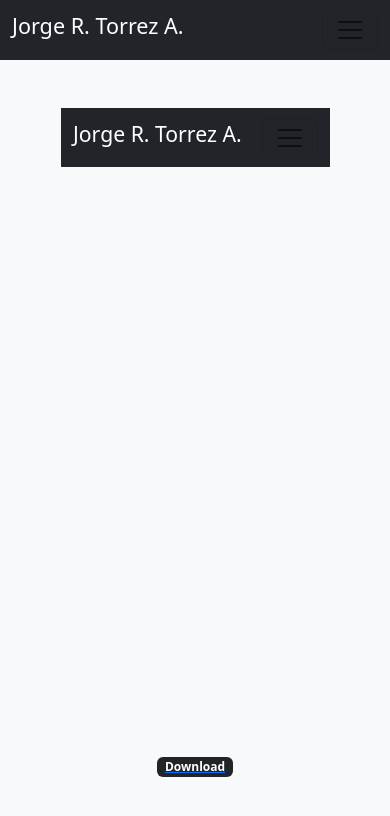
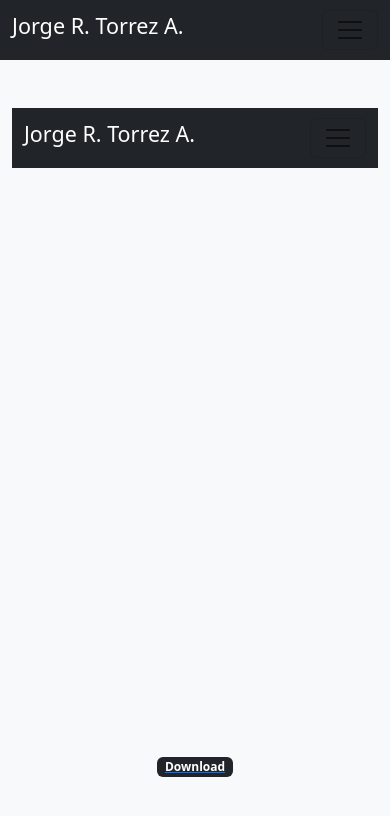
Before and after one commit to JrogeT/portfolio, a Vue app: page /cv in a window 390 px wide. Shown: the top 816 px of the page. Built offline with nearby package versions, Linux system fonts and the light colour scheme.

Commit message:
CV view updated to responsive

```diff
--- a/src/views/Cv.vue
+++ b/src/views/Cv.vue
@@ -1,7 +1,7 @@
 <!--suppress HtmlUnknownTarget -->
 <template>
   <div class="row bg-light">
-    <iframe class="col-9 mx-auto" src="JorgeTorrezCV-en.pdf#toolbar=0" style="height: 75vh;"/>
+    <iframe class="col-md-9 mx-auto" src="JorgeTorrezCV-en.pdf#toolbar=0" style="height: 75vh;"/>
   </div>
   <div class="row bg-light pt-3">
     <a class="justify-content-center d-flex" href="JorgeTorrezCV-en.pdf" download>
```
